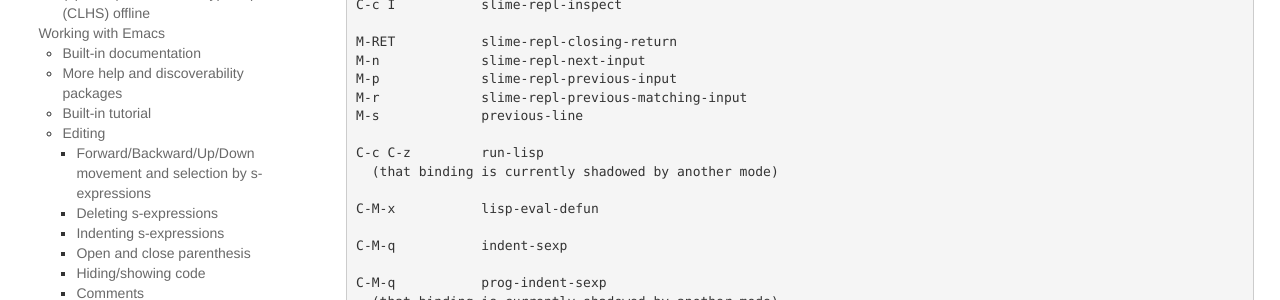
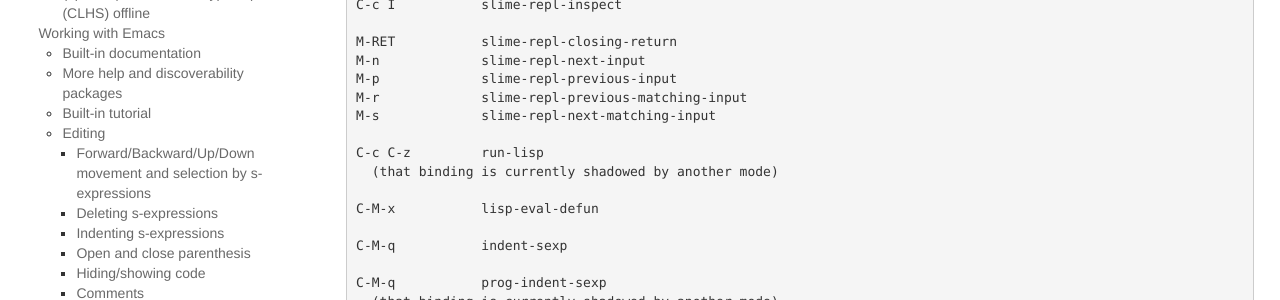
Before and after one commit to LispCookbook/cl-cookbook, a Jekyll site: the page built from emacs-ide.md, in a window 1280 px wide and 1400 px high, scrolled down 16425 px. Shown: the part 801-1101 px from the top of the window. Built offline with Jekyll 4.4.1, drawn with Linux system fonts in a browser that asks for light colours; some of the changed text lies outside the part shown.

Commit message:
(minor) emacs: fix real slime-repl M-s meaning

```diff
--- a/emacs-ide.md
+++ b/emacs-ide.md
@@ -954,7 +954,7 @@
 M-n             slime-repl-next-input
 M-p             slime-repl-previous-input
 M-r             slime-repl-previous-matching-input
-M-s             previous-line
+M-s             slime-repl-next-matching-input
 
 C-c C-z         run-lisp
   (that binding is currently shadowed by another mode)
```
